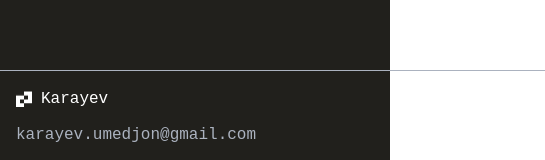
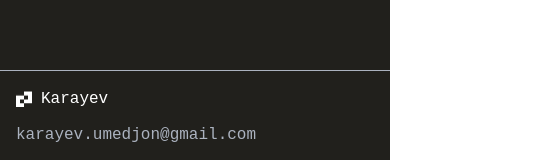
Before and after one commit to umedzhan/xportfolio, a React (Vite) app: page / in a window 390 px wide. Shown: the part 5096-5256 px from the top of the page, 545 px wide, since content can reach past the window. Built offline with nearby package versions, Linux system fonts and the light colour scheme.

Commit message:
mobile footer top line fix

```diff
--- a/src/components/footer.jsx
+++ b/src/components/footer.jsx
@@ -53,7 +53,7 @@ export const Footer = () => {
       {/* For Mobile */}
 
       <div className="md:hidden">
-        <div className="h-[1px] bg-[#ABB2BF] mx-[-171px]" />
+        <div className="h-[1px] bg-[#ABB2BF] mx-[-16px]" />
         <div className="pt-4">
           <div className="flex flex-col gap-8 justify-between">
             <div className="flex flex-col gap-3">
```
